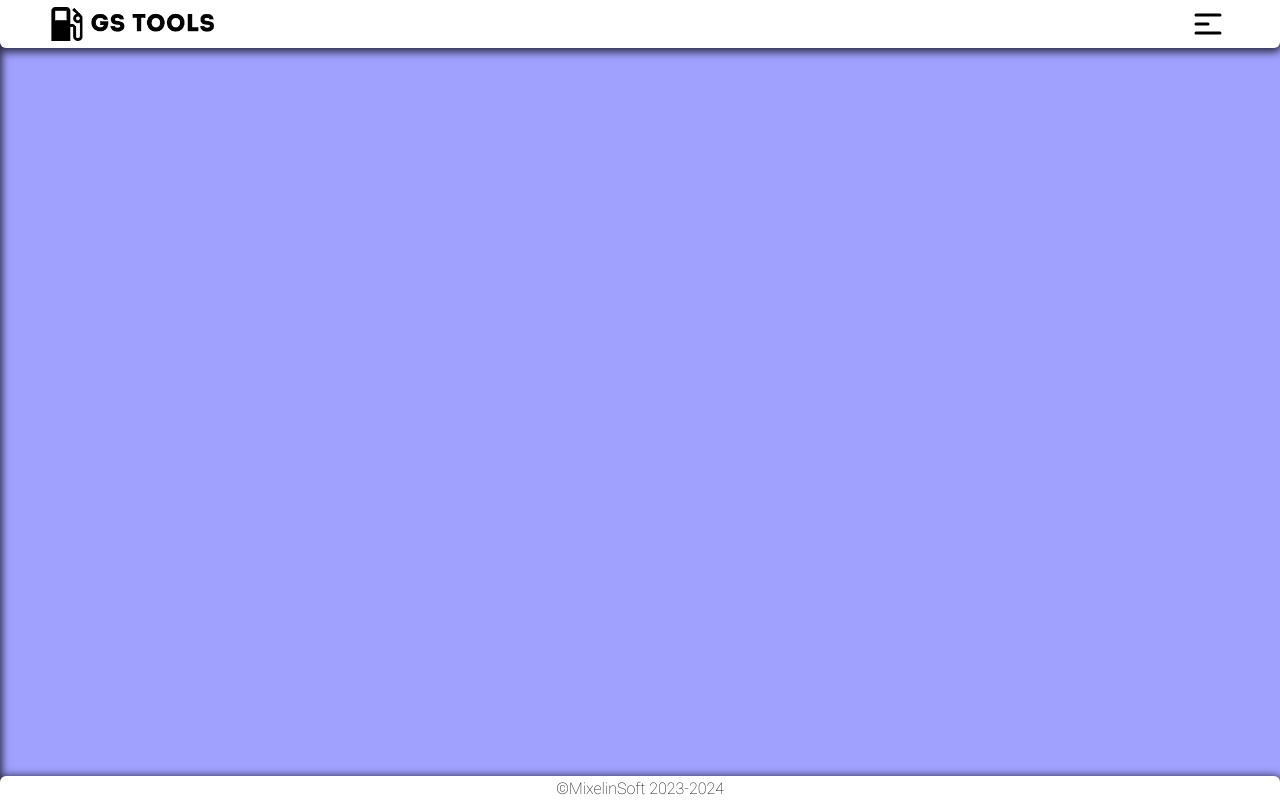
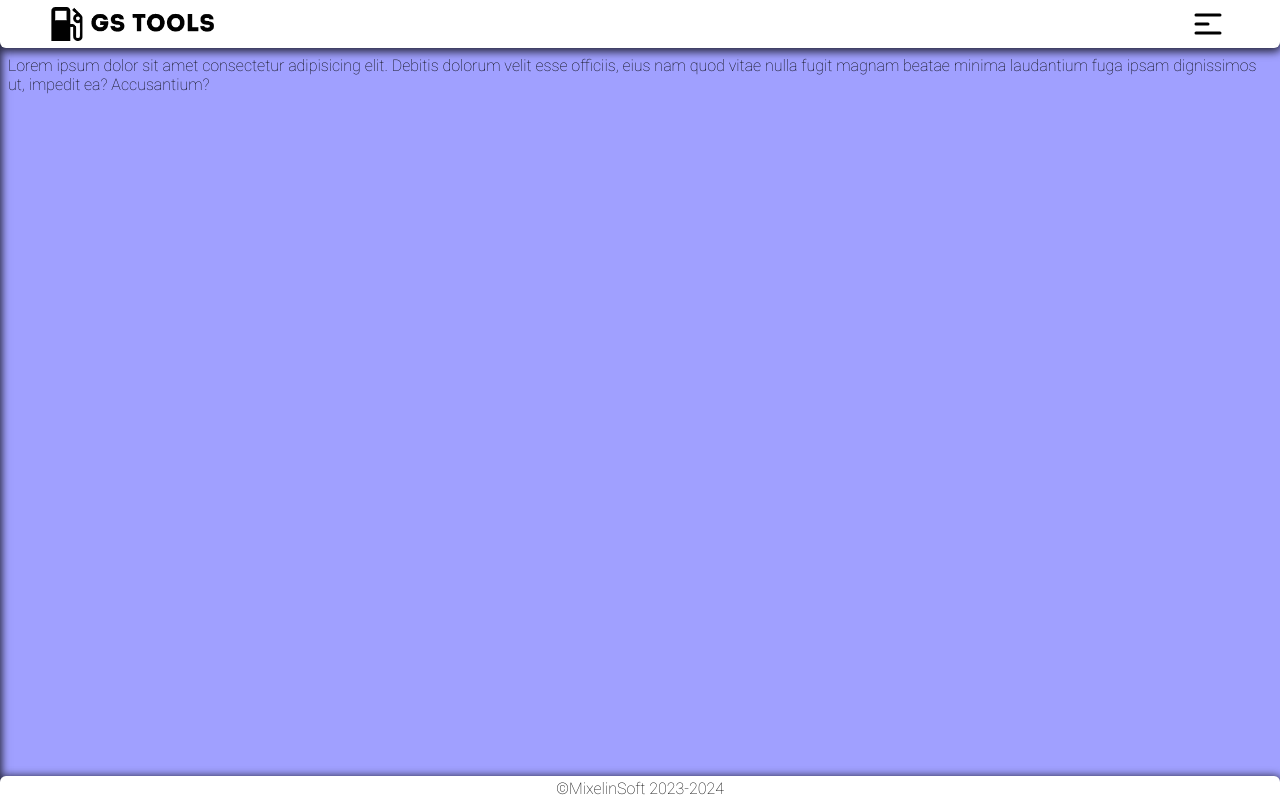
Before and after one commit to MixelinSoft/gs-tools-offline, a React (Vite) app in the folder src/renderer/: page /report-generator in a window 1280 px wide. Built offline with nearby package versions, Linux system fonts and the light colour scheme.

Commit message:
add routing for ReportGenerator and ToolBox components; update AsideMenu with navigation link

```diff
--- a/src/renderer/src/App.jsx
+++ b/src/renderer/src/App.jsx
@@ -1,6 +1,9 @@
+import { Outlet, Route, Routes } from 'react-router-dom'
 import AsideMenu from './components/UI/AsideMenu/AsideMenu'
 import Footer from './components/UI/Footer/Footer'
 import Header from './components/UI/Header/Header'
+import ReportGenerator from './components/tools/ReportGenerator/ReportGenerator'
+import ToolBox from './components/ToolBox/ToolBox'
 
 const App = () => {
   return (
@@ -8,6 +11,11 @@ const App = () => {
       <Header />
       <AsideMenu />
       <Footer />
+      <Routes>
+        <Route path="/report-generator" element={<ReportGenerator />} />
+        <Route path="/" element={<ToolBox />} />
+      </Routes>
+      <Outlet />
     </>
   )
 }
--- a/src/renderer/src/assets/main.css
+++ b/src/renderer/src/assets/main.css
@@ -29,10 +29,21 @@ body {
 
   background-color: rgb(160, 160, 255);
 
+  padding: 48px 0 24px;
+
   overflow: hidden;
+
+  height: 100%;
+
+  position: relative;
 }
 
 button {
   border: none;
   background-color: transparent;
 }
+
+.main {
+  padding: 148px 0 0 24px;
+  border: 1px solid red;
+}
--- /dev/null
+++ b/src/renderer/src/components/ToolBox/ToolBox.jsx
@@ -0,0 +1,12 @@
+import { Link } from 'react-router-dom'
+import styles from './ToolBox.module.css'
+
+const ToolBox = (props) => {
+  return (
+    <div>
+      <Link to="/report-generator">tese</Link>
+    </div>
+  )
+}
+
+export default ToolBox
--- a/src/renderer/src/components/UI/AsideMenu/AsideMenu.jsx
+++ b/src/renderer/src/components/UI/AsideMenu/AsideMenu.jsx
@@ -1,11 +1,16 @@
 import { useSelector } from 'react-redux'
 import styles from './AsideMenu.module.css'
+import { Link } from 'react-router-dom'
 
 const AsideMenu = () => {
   const showMenu = useSelector((state) => state.ui.asideMenuShow)
 
   return (
-    <div className={`${styles.asideMenuContainer} ${showMenu ? styles.show : ''}`}>AsideMenu</div>
+    <div className={`${styles.asideMenuContainer} ${showMenu ? styles.show : ''}`}>
+      <Link to="/" className={styles.menuItem}>
+        Home
+      </Link>
+    </div>
   )
 }
 
--- /dev/null
+++ b/src/renderer/src/components/tools/ReportGenerator/ReportGenerator.jsx
@@ -0,0 +1,13 @@
+import styles from './ReportGenerator.module.css'
+
+const ReportGenerator = () => {
+  return (
+    <div>
+      Lorem ipsum dolor sit amet consectetur adipisicing elit. Debitis dolorum velit esse officiis,
+      eius nam quod vitae nulla fugit magnam beatae minima laudantium fuga ipsam dignissimos ut,
+      impedit ea? Accusantium?
+    </div>
+  )
+}
+
+export default ReportGenerator
--- a/src/renderer/src/main.jsx
+++ b/src/renderer/src/main.jsx
@@ -5,11 +5,14 @@ import ReactDOM from 'react-dom/client'
 import App from './App'
 import { Provider } from 'react-redux'
 import store from '../store/store'
+import { BrowserRouter } from 'react-router-dom'
 
 ReactDOM.createRoot(document.getElementById('root')).render(
   <Provider store={store}>
-    <React.StrictMode>
-      <App />
-    </React.StrictMode>
+    <BrowserRouter>
+      <React.StrictMode>
+        <App />
+      </React.StrictMode>
+    </BrowserRouter>
   </Provider>
 )
```
Also changed, not shown: src/renderer/src/components/ToolBox/ToolBox.module.css (added), src/renderer/src/components/tools/ReportGenerator/ReportGenerator.module.css (added).
